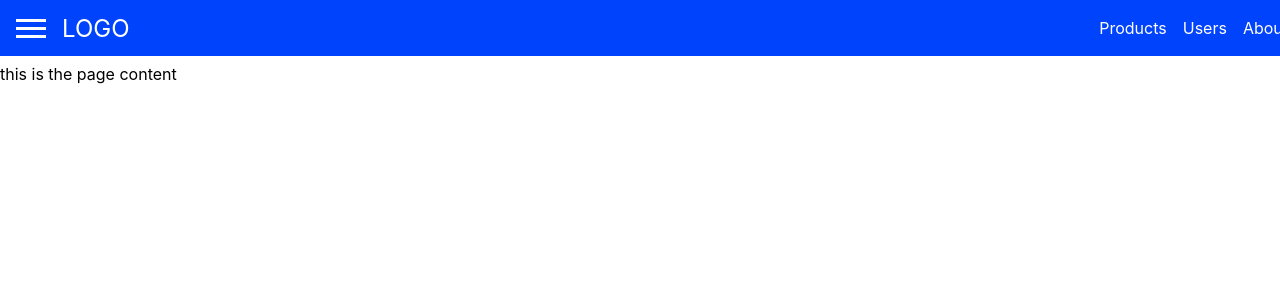
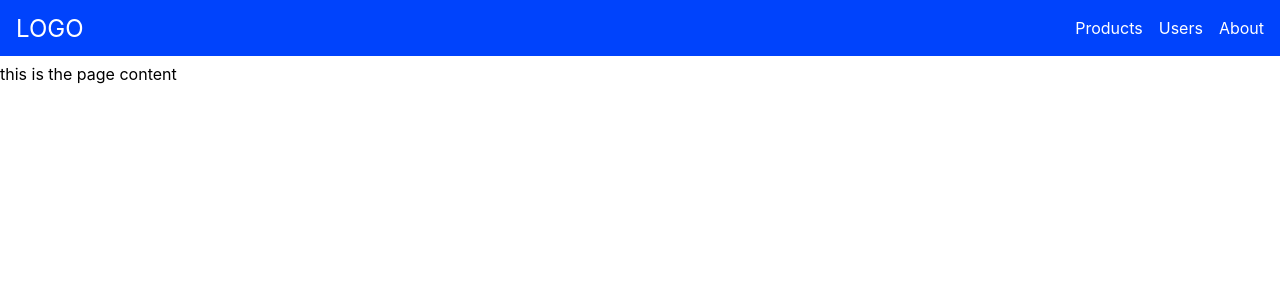
Before and after one commit to chowanij/responsive-menu, a React (Create React App) app: page / in a window 1280 px wide. Shown: the top 300 px of the page. Built offline with nearby package versions, Linux system fonts and the light colour scheme.

Commit message:
styles fixes

```diff
--- a/src/App.css
+++ b/src/App.css
@@ -1,5 +1,5 @@
 html {
-    height: 100;
+    height: 100%;
 }
 
 body {
--- a/src/components/SideDrawer/SideDrawer.css
+++ b/src/components/SideDrawer/SideDrawer.css
@@ -38,7 +38,7 @@
     color:  #0043fc;
 }
 
-@media(min-width: 769px) {
+@media(min-width: 768px) {
     .side-drawer {
         display: none;
     }
--- a/src/components/Toolbar/Toolbar.css
+++ b/src/components/Toolbar/Toolbar.css
@@ -31,7 +31,7 @@
 
 .toolbar__navigation-items ul {
     list-style: none;
-    margin: 0;
+    margin: 0 24px;
     padding: 0;
     display: flex;
 }
@@ -56,7 +56,7 @@
     }
 }
 
-@media (min-widh: 769px) {
+@media (min-width: 769px) {
     .toolbar__toggle-button {
         display: none;
     }
```
